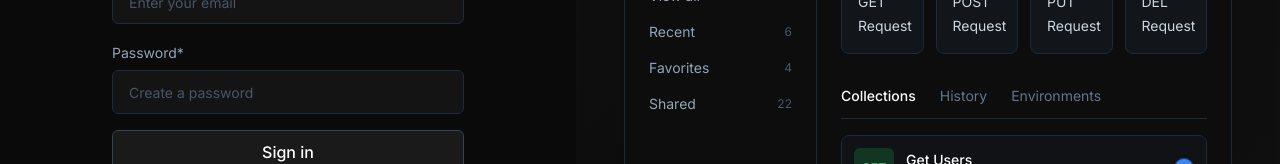
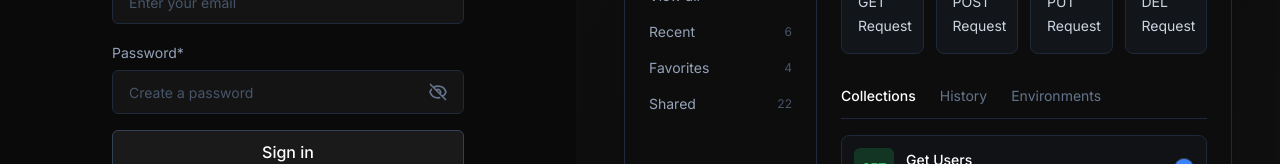
Before and after one commit to Sundanpatyad/api-test, a React (Vite) app in the folder apps/desktop/: page / in a window 1280 px wide. Shown: the part 394-558 px from the top of the page. Built offline with nearby package versions, Linux system fonts and the light colour scheme; no server answers; the HTML template or start-up script is replaced by a standard one.

Commit message:
Add password visibility toggle button

```diff
--- a/apps/desktop/src/components/Auth/AuthPage.jsx
+++ b/apps/desktop/src/components/Auth/AuthPage.jsx
@@ -6,6 +6,7 @@
 export default function AuthPage() {
   const [mode, setMode] = useState('login'); // 'login' | 'signup'
   const [form, setForm] = useState({ name: '', email: '', password: '' });
+  const [showPassword, setShowPassword] = useState(false);
   const { login, signup, isLoading } = useAuthStore();
 
   const handleSubmit = async (e) => {
@@ -43,6 +44,20 @@
   const CheckIcon = () => (
     <svg className="w-4 h-4 text-slate-500" fill="none" viewBox="0 0 24 24" stroke="currentColor" strokeWidth={2}>
       <path strokeLinecap="round" strokeLinejoin="round" d="M5 13l4 4L19 7" />
+    </svg>
+  );
+
+  // Eye icons for password visibility toggle
+  const EyeOpenIcon = () => (
+    <svg className="w-5 h-5" fill="none" viewBox="0 0 24 24" stroke="currentColor" strokeWidth={2}>
+      <path strokeLinecap="round" strokeLinejoin="round" d="M15 12a3 3 0 11-6 0 3 3 0 016 0z" />
+      <path strokeLinecap="round" strokeLinejoin="round" d="M2.458 12C3.732 7.943 7.523 5 12 5c4.478 0 8.268 2.943 9.542 7-1.274 4.057-5.064 7-9.542 7-4.477 0-8.268-2.943-9.542-7z" />
+    </svg>
+  );
+
+  const EyeClosedIcon = () => (
+    <svg className="w-5 h-5" fill="none" viewBox="0 0 24 24" stroke="currentColor" strokeWidth={2}>
+      <path strokeLinecap="round" strokeLinejoin="round" d="M13.875 18.825A10.05 10.05 0 0112 19c-4.478 0-8.268-2.943-9.543-7a9.97 9.97 0 011.563-3.029m5.858.908a3 3 0 114.243 4.243M9.878 9.878l4.242 4.242M9.88 9.88l-3.29-3.29m7.532 7.532l3.29 3.29M3 3l3.59 3.59m0 0A9.953 9.953 0 0112 5c4.478 0 8.268 2.943 9.543 7a10.025 10.025 0 01-4.132 5.411m0 0L21 21" />
     </svg>
   );
 
@@ -112,15 +127,25 @@
 
               <div className="space-y-1.5">
                 <label className="text-sm text-slate-400">Password*</label>
+                <div className="relative">
                   <input
-                  className="w-full h-11 px-4 bg-[#141414] border border-slate-800 rounded-lg text-white placeholder:text-slate-600 focus:border-slate-600 outline-none transition-colors text-sm"
-                  type="password"
+                    className="w-full h-11 px-4 pr-12 bg-[#141414] border border-slate-800 rounded-lg text-white placeholder:text-slate-600 focus:border-slate-600 outline-none transition-colors text-sm"
+                    type={showPassword ? 'text' : 'password'}
                     placeholder="Create a password"
                     value={form.password}
                     onChange={(e) => setForm({ ...form, password: e.target.value })}
                     required
                     minLength={8}
                   />
+                  <button
+                    type="button"
+                    onClick={() => setShowPassword(!showPassword)}
+                    className="absolute right-3 top-1/2 -translate-y-1/2 text-slate-500 hover:text-slate-300 transition-colors p-1"
+                    tabIndex={-1}
+                  >
+                    {showPassword ? <EyeOpenIcon /> : <EyeClosedIcon />}
+                  </button>
+                </div>
               </div>
 
               {/* Password Requirements */}
```
Lines whose indentation alone changed are shown as unchanged.
